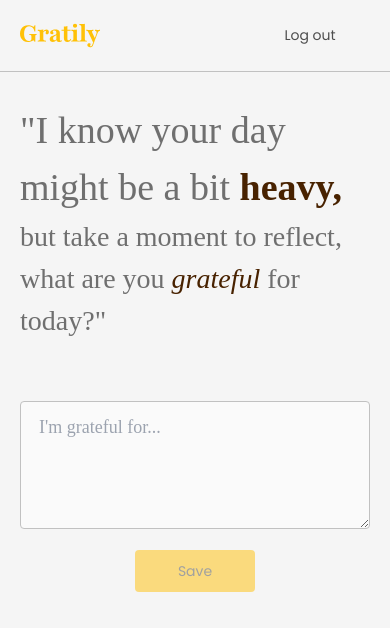
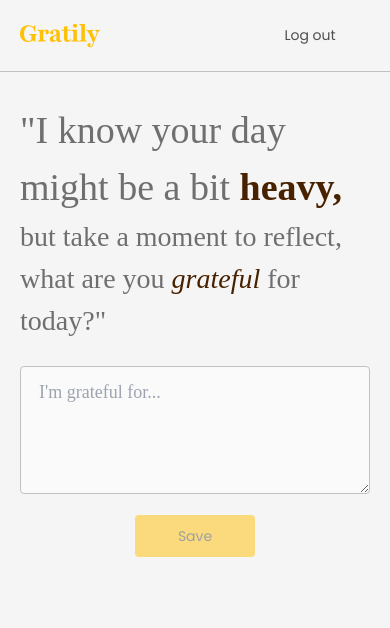
Before and after one commit to wahyuditya/gratily, a Next.js app: page /main in a window 390 px wide. Shown: the top 628 px of the page. Built offline with nearby package versions, Linux system fonts and the light colour scheme; no server answers; a web font is replaced by a local one.

Commit message:
fixed mobile view prt1

```diff
--- a/app/main/addEntry.tsx
+++ b/app/main/addEntry.tsx
@@ -49,7 +49,7 @@ function AddEntry() {
 
   return (
     <>
-      <div className="warper grid place-content-center gap-[59px] mt-[30px] w-full">
+      <div className="warper grid place-content-center gap-[24px] md:gap-[59px] mt-[30px] w-full">
         <div className="text max-w-[780px] font-playfair">
           <span className="text-[38px] font-light text-[rgba(78,78,78,0.8)]">
             &quot;I know your day might be a bit{" "}
--- a/app/main/entries.tsx
+++ b/app/main/entries.tsx
@@ -56,7 +56,7 @@ function Entries() {
     <>
       <div
         className={`background ${
-          isOpen ? "h-screen" : "h-[214px] rounded-t-[18px]"
+          isOpen ? "h-screen" : "md:h-[214px] h-[82px] rounded-t-[18px]"
         }  fixed bottom-0 left-0 right-0 bg-[linear-gradient(to_right_top,#fffbc5,#fffcce,#fffdd8,#fffee1,#ffffea)] border border-appColor-border transition-all duration-300 ease-in-out`}
       >
         <div className="logs px-[18px]">
```
